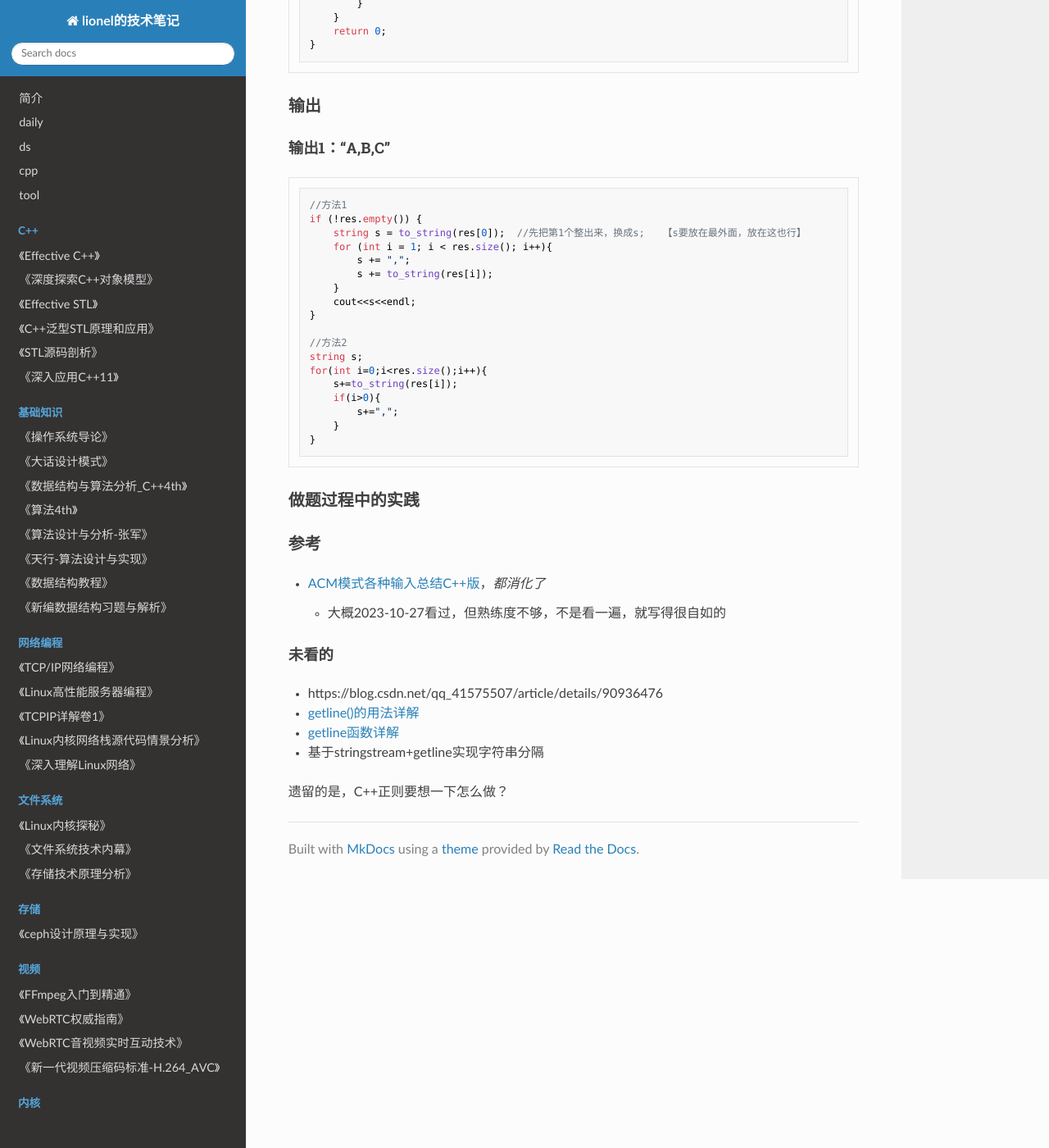
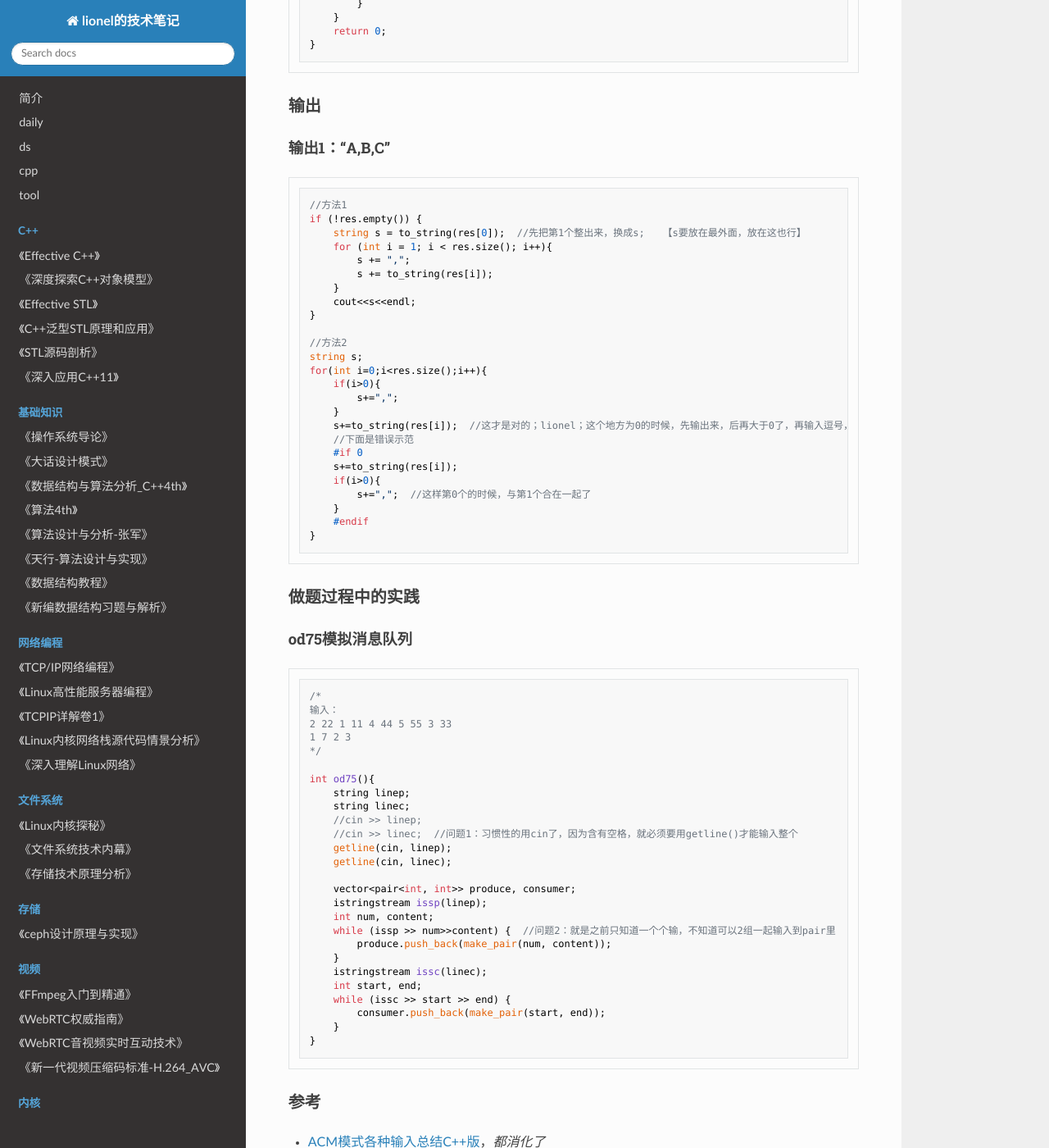
Before and after one commit to wolflion/booknotes, an MkDocs documentation site: the page built from docs/91leetcode/ACM模式输入输出.md, in a window 1280 px wide and 1400 px high, scrolled down 4405 px. Shown: the whole window at 82% size. Built offline with MkDocs 1.6.1, drawn with Linux system fonts in a browser that asks for light colours; nearby versions of some CDN libraries.

Commit message:
Update ACM模式输入输出.md

````diff
--- a/docs/91leetcode/ACM模式输入输出.md
+++ b/docs/91leetcode/ACM模式输入输出.md
@@ -257,16 +257,56 @@ if (!res.empty()) {
 //方法2
 string s;
 for(int i=0;i<res.size();i++){
-    s+=to_string(res[i]);
     if(i>0){
         s+=",";
     }
+    s+=to_string(res[i]);  //这才是对的；lionel；这个地方为0的时候，先输出来，后再大于0了，再输入逗号，再输入后面的值
+    //下面是错误示范
+    #if 0
+    s+=to_string(res[i]);
+    if(i>0){
+        s+=",";  //这样第0个的时候，与第1个合在一起了
+    }
+    #endif
 }
 ```
 
 
 
 ### 做题过程中的实践
+
+#### od75模拟消息队列
+
+```cpp
+/*
+输入：
+2 22 1 11 4 44 5 55 3 33
+1 7 2 3
+*/
+
+int od75(){
+    string linep;
+	string linec;
+	//cin >> linep;
+	//cin >> linec;  //问题1：习惯性的用cin了，因为含有空格，就必须要用getline()才能输入整个
+	getline(cin, linep);
+	getline(cin, linec);
+
+	vector<pair<int, int>> produce, consumer;
+	istringstream issp(linep);
+	int num, content;
+	while (issp >> num>>content) {  //问题2：就是之前只知道一个个输，不知道可以2组一起输入到pair里
+		produce.push_back(make_pair(num, content));
+	}
+	istringstream issc(linec);
+	int start, end;
+	while (issc >> start >> end) {
+		consumer.push_back(make_pair(start, end));
+	}
+}
+```
+
+
 
 ### 参考
 
````
